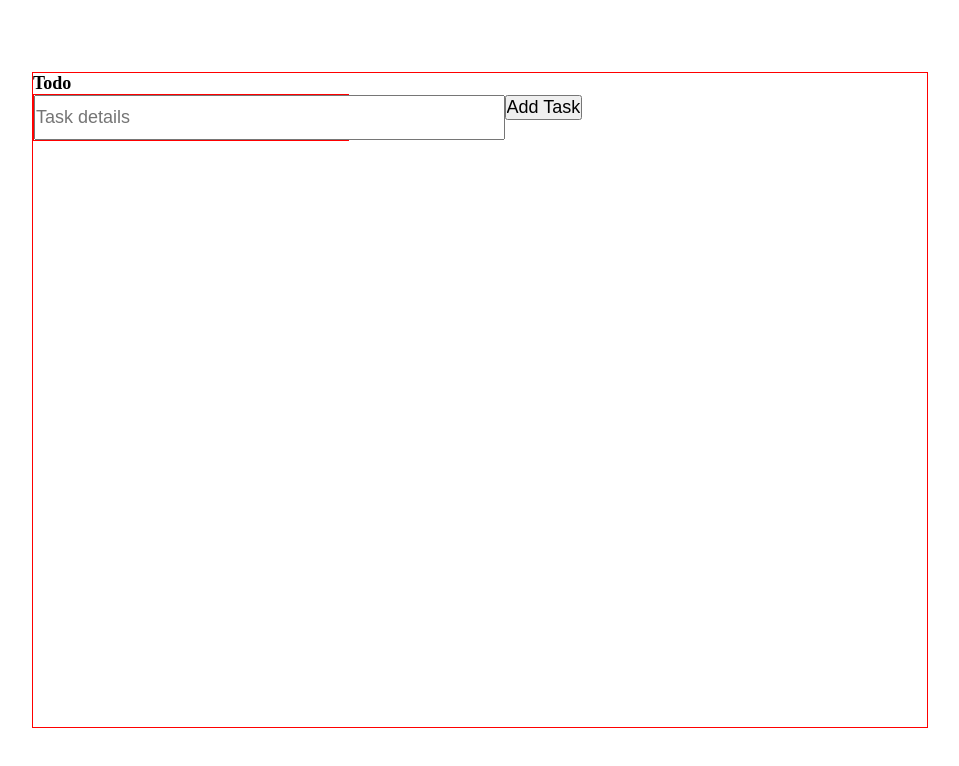
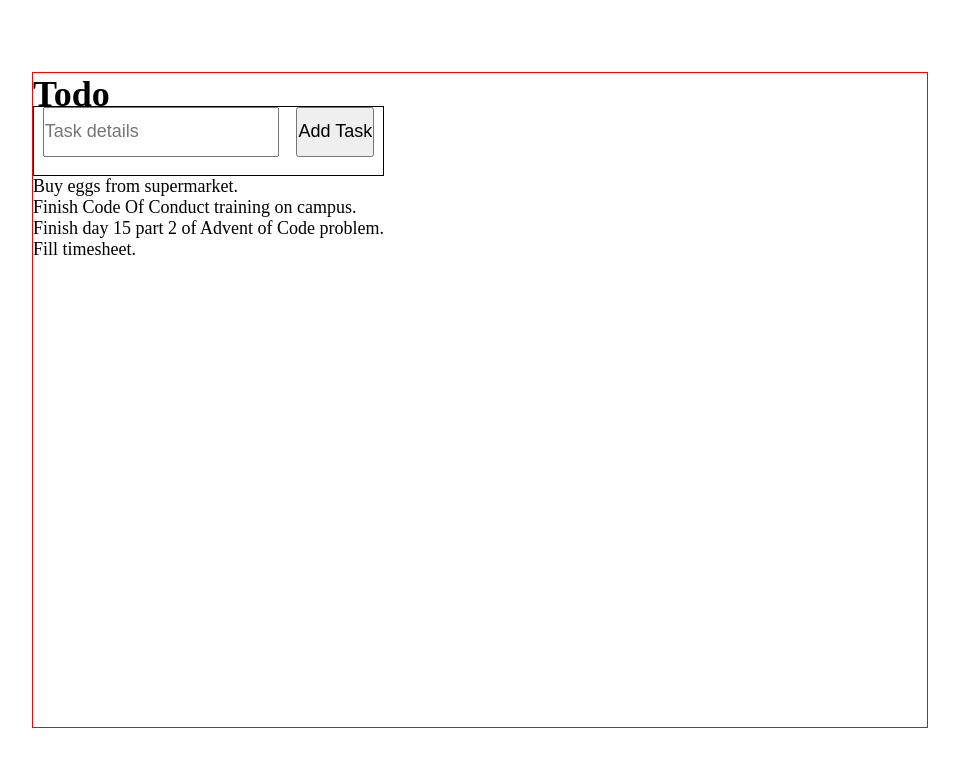
Before and after one commit to manjeetsharma0796/todo, a plain HTML site: page index.html in a window 1280 px wide. Shown: the whole page, without its empty margins (160-1119 px from the left). Drawn offline with Linux system fonts and the light colour scheme.

Commit message:
Update css file

```diff
--- a/index.css
+++ b/index.css
@@ -15,14 +15,29 @@ body {
   align-items: flex-start;
 }
 
+.heading {
+  width: 80%;
+  height: 5%;
+}
+
+h1 {
+  font-size: 2em;
+}
+
 #input-section {
   display: flex;
-  flex-flow: column wrap;
-  border: 1px solid red;
-  height: 90%;
+  flex-flow: row wrap;
+  justify-content: space-around;
+  border: 1px solid rgb(0, 0, 0);
+  height: 70px;
+  width: 100%;
+  row-gap: 2em;
 }
 
 #task-details {
-  height: 100%;
-  width: 150%;
+  height: 50px;
 }
+
+#add-task {
+  height: 50px;
+}
--- a/index.html
+++ b/index.html
@@ -7,7 +7,7 @@
 </head>
 
 <body>
-	<header>
+	<header class="heading">
 		<h1>Todo</h1>
 	</header>
 
@@ -18,6 +18,13 @@
 		</section>
 
 		<section id="todo-list">
+		<p>	Buy eggs from supermarket.</p>
+
+		<p>	Finish Code Of Conduct training on campus.</p>
+
+		<p>	Finish day 15 part 2 of Advent of Code problem.</p>
+
+		<p>	Fill timesheet.</p>
 		</section>
 	</main>
 </body>
```
